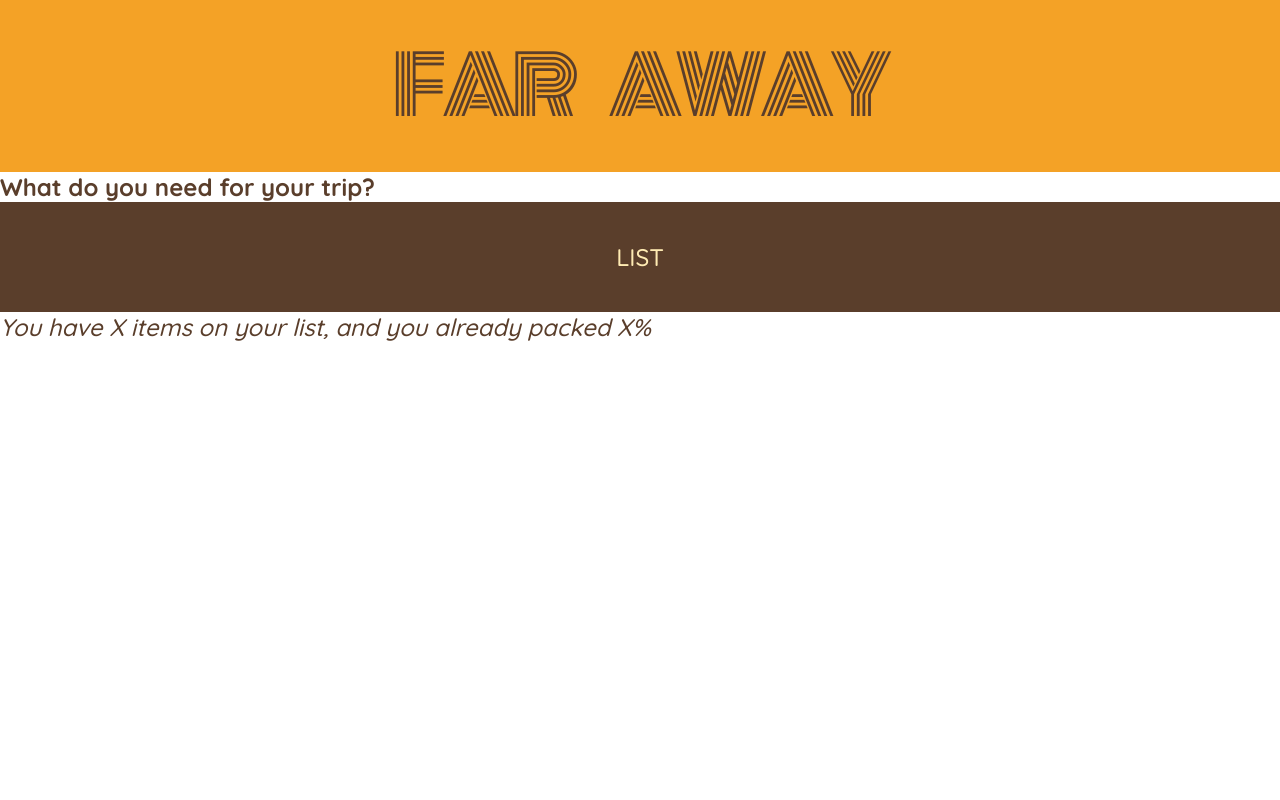
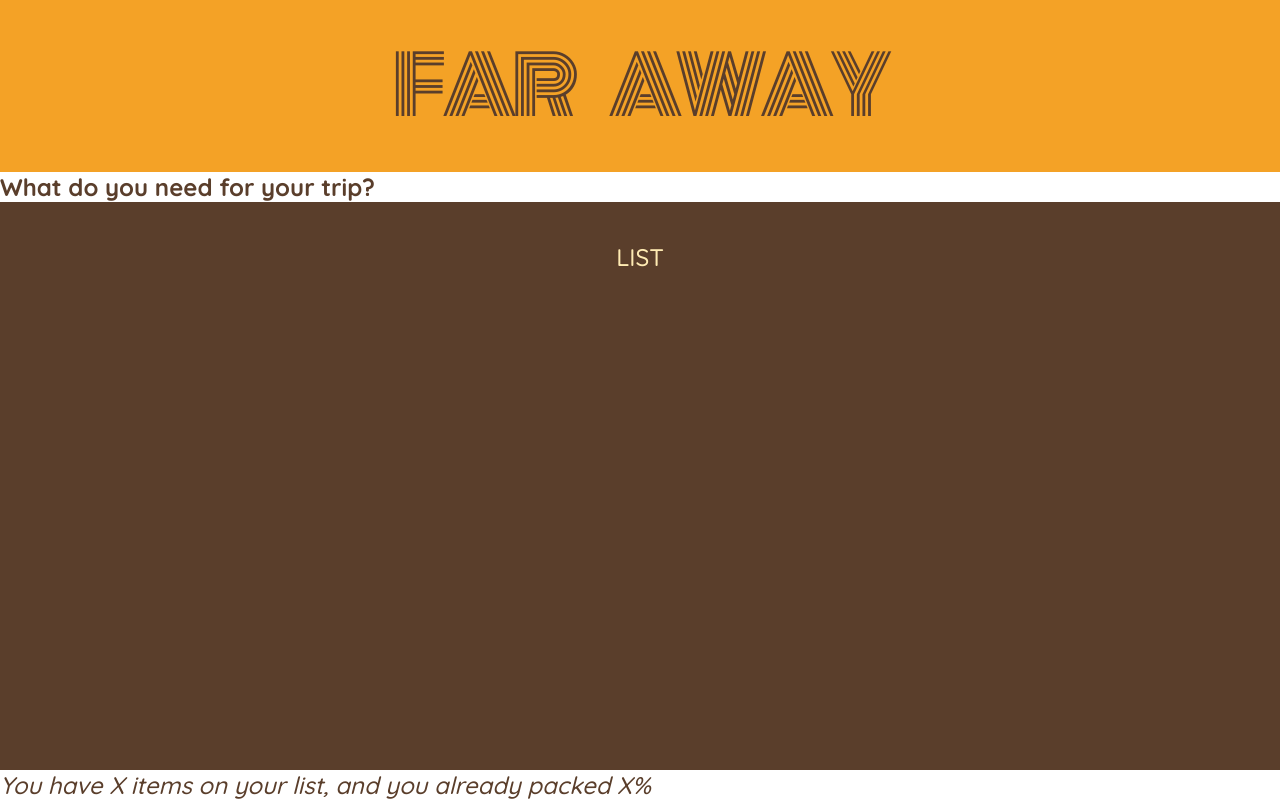
Before and after one commit to lizzach/travel-list, a React (Vite) app: page / in a window 1280 px wide. Built offline with nearby package versions, Linux system fonts and the light colour scheme.

Commit message:
add className to app component div

```diff
--- a/src/App.tsx
+++ b/src/App.tsx
@@ -7,12 +7,12 @@ import "./index.css";
 function App() {
 
   return (
-    <>
+    <div className="app">
       <Logo />
       <Form />
       <PackingList />
       <Stats />
-    </>
+    </div>
   )
 }
 
```
